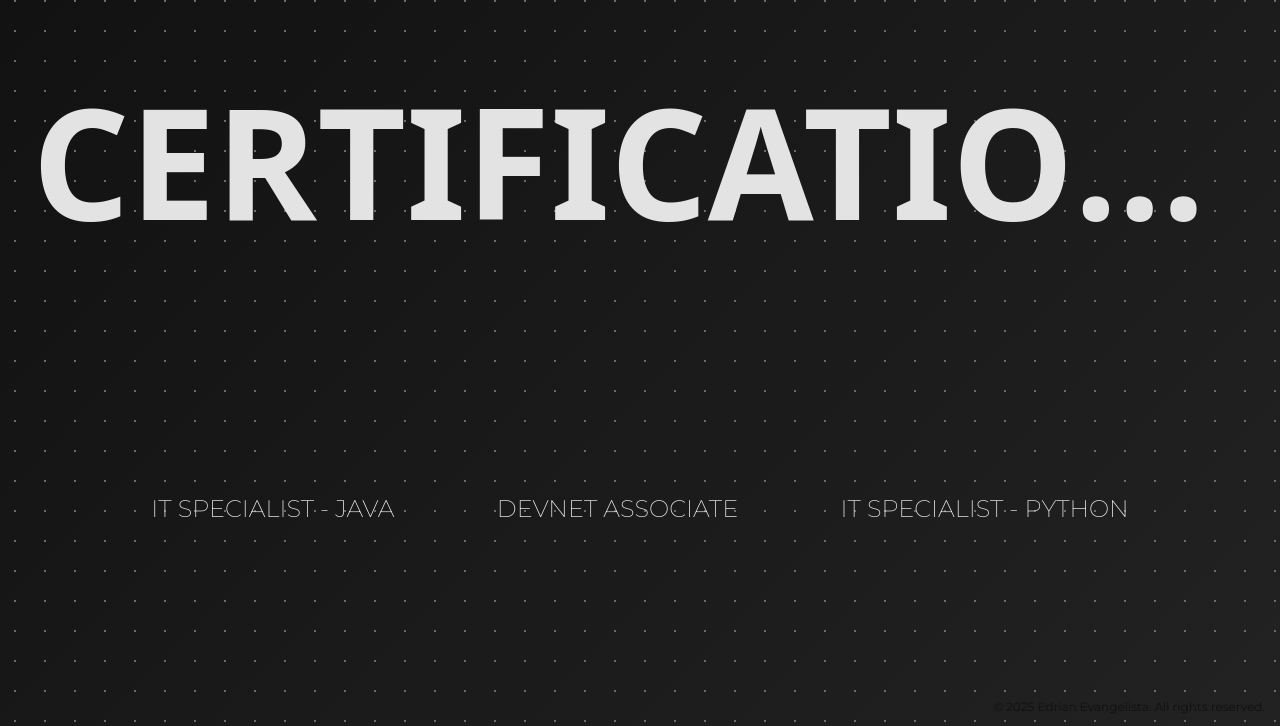
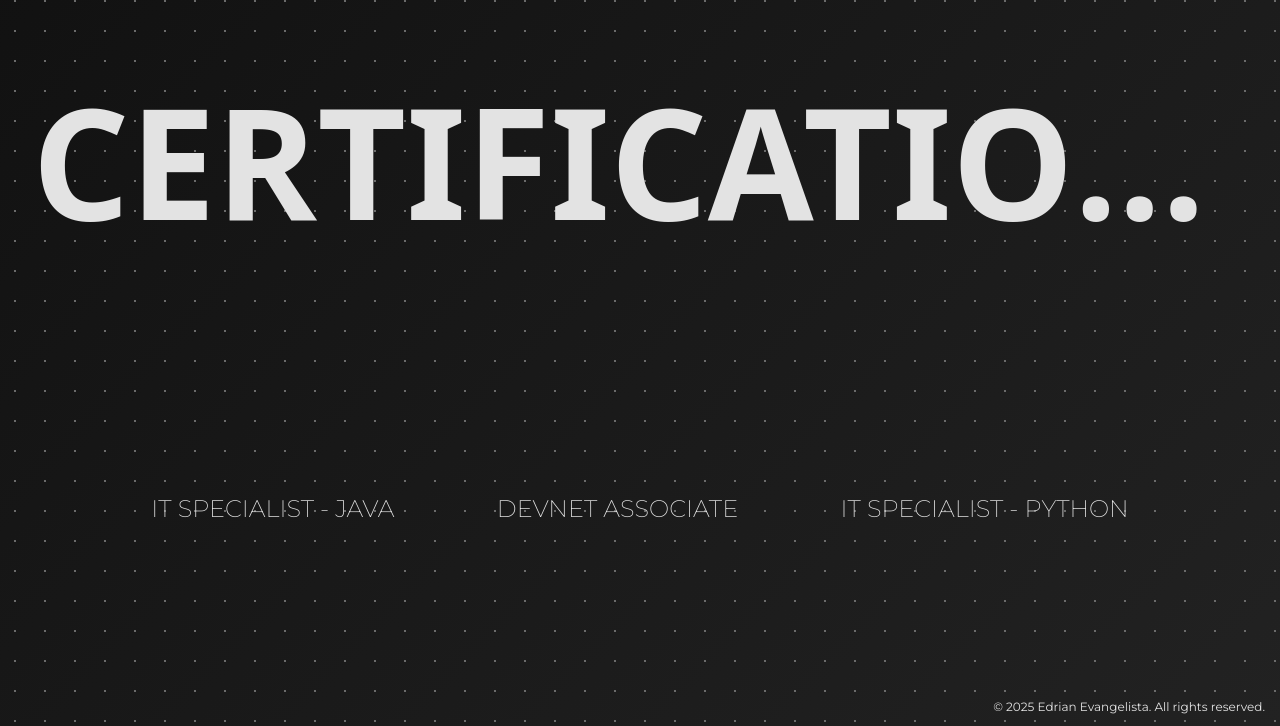
Before and after one commit to D1r34n/raiden.github.io, a plain HTML site: page certifications.html in a window 1280 px wide. Shown: the part 74-800 px from the top of the page. Drawn offline with nearby package versions, Linux system fonts and the light colour scheme.

Commit message:
fixed copyrights

```diff
--- a/certifications.css
+++ b/certifications.css
@@ -656,7 +656,7 @@ body {
   bottom: 10px;
   right: 15px;
   font-size: 12px;
-  color: #111; /* Light gray to match your theme */
+  color: #e3e3e3; /* Light gray to match your theme */
   font-family: 'Montserrat', sans-serif;
   z-index: 1000;
   pointer-events: none; /* so it doesn't block clicks */
```
